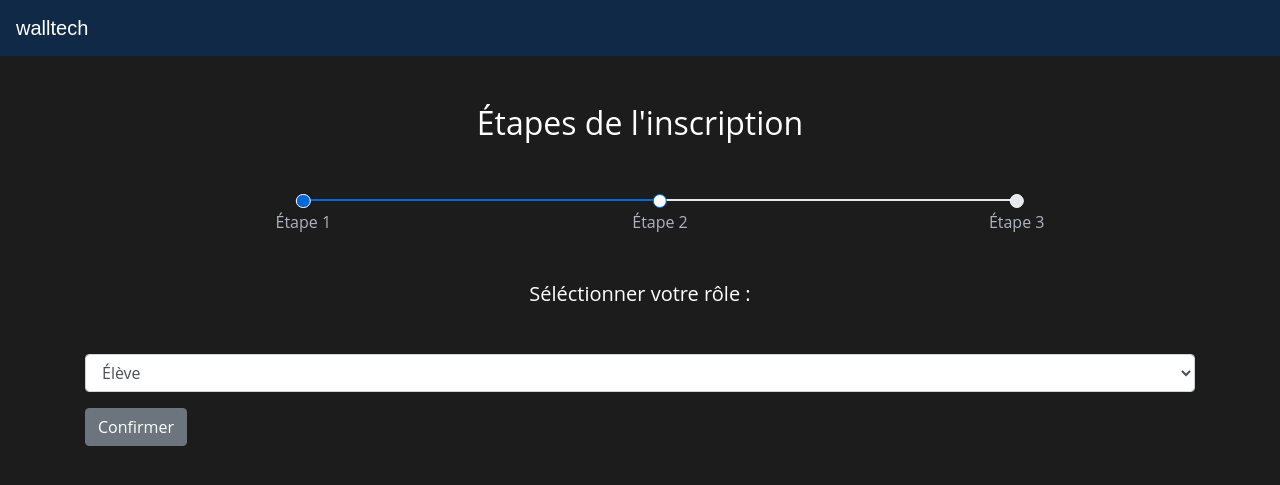
After one commit to MandiayeB/WALLTECH, a PHP site: page /inscription.php in a window 1280 px wide. The commit adds this page. Shown: the top 485 px of the page. Run offline with PHP 8.4, Linux system fonts and the light colour scheme; some libraries are stand-ins or nearby versions.

Commit message:
MAJ page accueil + ajout page inscription

```diff
--- /dev/null
+++ b/inscription.css
@@ -0,0 +1,149 @@
+body {
+    font-family: 'Open Sans', sans-serif;
+    background: #1C1C1C;
+}
+
+@import url("//maxcdn.bootstrapcdn.com/font-awesome/4.7.0/css/font-awesome.min.css");
+
+.navbar-icon-top .navbar-nav .nav-link > .fa {
+
+  position: relative;
+  width: 36px;
+  font-size: 24px;
+}
+
+.navbar-brand {
+  font-family: 'Bahnschrift', sans-serif;
+}
+
+.navbar-icon-top .navbar-nav .nav-link > .fa > .badge {
+
+  font-size: 0.75rem;
+  position: absolute;
+  right: 0;
+  font-family: sans-serif;
+}
+
+.navbar-icon-top .navbar-nav .nav-link > .fa {
+
+  top: 3px;
+  line-height: 12px;
+}
+
+.navbar-icon-top .navbar-nav .nav-link > .fa > .badge {
+
+  top: -10px;
+}
+
+@media (min-width: 576px) {
+  .navbar-icon-top.navbar-expand-sm .navbar-nav .nav-link {
+    text-align: center;
+    display: table-cell;
+    height: 70px;
+    vertical-align: middle;
+    padding-top: 0;
+    padding-bottom: 0;
+  }
+
+  .navbar-icon-top.navbar-expand-sm .navbar-nav .nav-link > .fa {
+    display: block;
+    width: 48px;
+    margin: 2px auto 4px auto;
+    top: 0;
+    line-height: 24px;
+  }
+
+  .navbar-icon-top.navbar-expand-sm .navbar-nav .nav-link > .fa > .badge {
+    top: -7px;
+  }
+}
+
+@media (min-width: 768px) {
+  .navbar-icon-top.navbar-expand-md .navbar-nav .nav-link {
+    text-align: center;
+    display: table-cell;
+    height: 70px;
+    vertical-align: middle;
+    padding-top: 0;
+    padding-bottom: 0;
+  }
+
+.h7 {
+    font-size: 0.8rem;
+}
+
+.gedf-wrapper {
+    margin-top: 0.97rem;
+}
+
+@media (min-width: 992px) {
+    .gedf-main {
+        padding-left: 4rem;
+        padding-right: 4rem;
+    }
+    .gedf-card {
+        margin-bottom: 2.77rem;
+    }
+}
+
+/*ETAPES*/
+
+.step {
+    list-style: none;
+    margin: .2rem 0;
+    width: 100%;
+  }
+
+  .step .step-item {
+    -ms-flex: 1 1 0;
+    flex: 1 1 0;
+    margin-top: 0;
+    min-height: 1rem;
+    position: relative;
+    text-align: center;
+  }
+
+  .step .step-item:not(:first-child)::before {
+    background: #0069d9;
+    content: "";
+    height: 2px;
+    left: -50%;
+    position: absolute;
+    top: 9px;
+    width: 100%;
+  }
+
+  .step .step-item a {
+    color: #acb3c2;
+    display: inline-block;
+    padding: 20px 10px 0;
+    text-decoration: none;
+  }
+
+  .step .step-item a::before {
+    background: #0069d9;
+    border: .1rem solid #fff;
+    border-radius: 50%;
+    content: "";
+    display: block;
+    height: .9rem;
+    left: 50%;
+    position: absolute;
+    top: .2rem;
+    transform: translateX(-50%);
+    width: .9rem;
+    z-index: 1;
+  }
+
+  .step .step-item.active a::before {
+    background: #fff;
+    border: .1rem solid #0069d9;
+  }
+
+  .step .step-item.active ~ .step-item::before {
+    background: #e7e9ed;
+  }
+
+  .step .step-item.active ~ .step-item a::before {
+    background: #e7e9ed;
+  }
--- /dev/null
+++ b/inscription.php
@@ -0,0 +1,65 @@
+<?php
+    session_start();
+    include('BDD.php');
+    require ('fonctions.php');
+?>
+<!DOCTYPE html>
+<html>
+    <head>
+        <meta charset="utf-8">
+        <meta name="viewport" content="width=device-width, initial-scale=1">
+        <title>walltech - Fil d'actualités</title>
+        <link rel="stylesheet" href="bootstrap.min.css">
+        <link rel="stylesheet" href="inscription.css">
+        <script src="//maxcdn.bootstrapcdn.com/bootstrap/4.1.1/js/bootstrap.min.js"></script>
+        <script src="//cdnjs.cloudflare.com/ajax/libs/jquery/3.2.1/jquery.min.js"></script>
+        <script src="https://code.jquery.com/jquery-3.3.1.slim.min.js" integrity="sha384-q8i/X+965DzO0rT7abK41JStQIAqVgRVzpbzo5smXKp4YfRvH+8abtTE1Pi6jizo" crossorigin="anonymous"></script>
+        <script src="https://cdnjs.cloudflare.com/ajax/libs/popper.js/1.14.3/umd/popper.min.js" integrity="sha384-ZMP7rVo3mIykV+2+9J3UJ46jBk0WLaUAdn689aCwoqbBJiSnjAK/l8WvCWPIPm49" crossorigin="anonymous"></script>
+        <script src="https://stackpath.bootstrapcdn.com/bootstrap/4.1.3/js/bootstrap.min.js" integrity="sha384-ChfqqxuZUCnJSK3+MXmPNIyE6ZbWh2IMqE241rYiqJxyMiZ6OW/JmZQ5stwEULTy" crossorigin="anonymous"></script>
+    </head>
+    <body>
+        <nav class="navbar navbar-icon-top navbar-expand-lg navbar-dark" style="background: #102946;">
+            <form method="POST">
+                <a class="navbar-brand" href="filactualites.php">walltech</a>
+                <button class="navbar-toggler" type="button" data-toggle="collapse" data-target="#navbarSupportedContent" aria-controls="navbarSupportedContent" aria-expanded="false" aria-label="Toggle navigation">
+                    <span class="navbar-toggler-icon"></span>
+                </button>
+            </form>
+        </nav>
+
+        <div class="container">
+                <div class="mt-5 mb-5 text-center text-white">
+                    <h2>Étapes de l'inscription</h2>
+                </div>
+                <ul class="step d-flex flex-nowrap">
+                    <li class="step-item">
+                        <a href="#!" class="">Étape 1</a>
+                    </li>
+                    <li class="step-item active">
+                        <a href="#!" class="">Étape 2</a>
+                    </li>
+                    <li class="step-item">
+                        <a href="#!" class="">Étape 3</a>
+                    </li>
+                </ul>
+
+                <div class="mt-5 mb-5 text-center text-white">
+                    <h5>Séléctionner votre rôle :</h5>
+                </div>
+                <select class="form-control d-flex flex-nowrap">
+                    <optgroup label="Élève">
+                        <option value="eleve">Élève</option>
+                        <option value="elevebde">Élève BDE</option>
+                    </optgroup>
+                    <optgroup label="Professeur">
+                        <option value="prof">Professeur</option>
+                    </optgroup>
+                </select>
+                <p>
+                <form method="POST">
+                    <button type="button" class="btn btn-secondary">Confirmer</button>
+                </form>
+            </div>
+        </div>
+    </body>
+</html>
```
Also changed, not shown: accueil.css (+63 -0 lines), accueil.php (+3 -16 lines).
